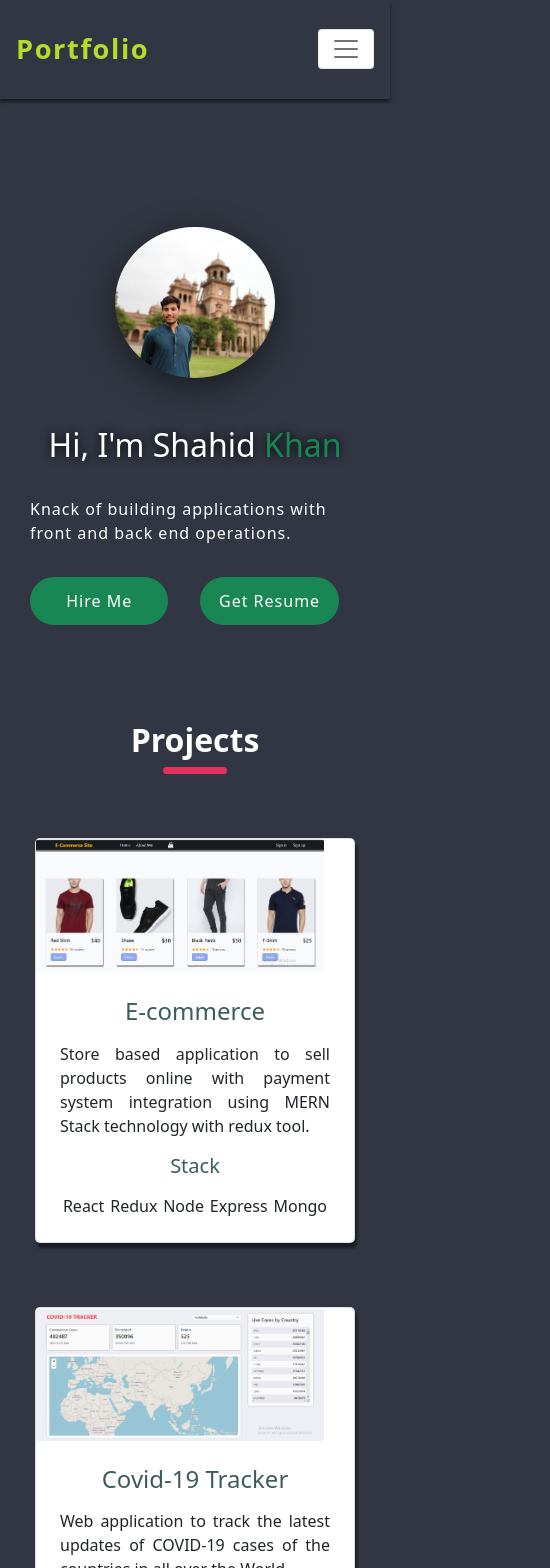
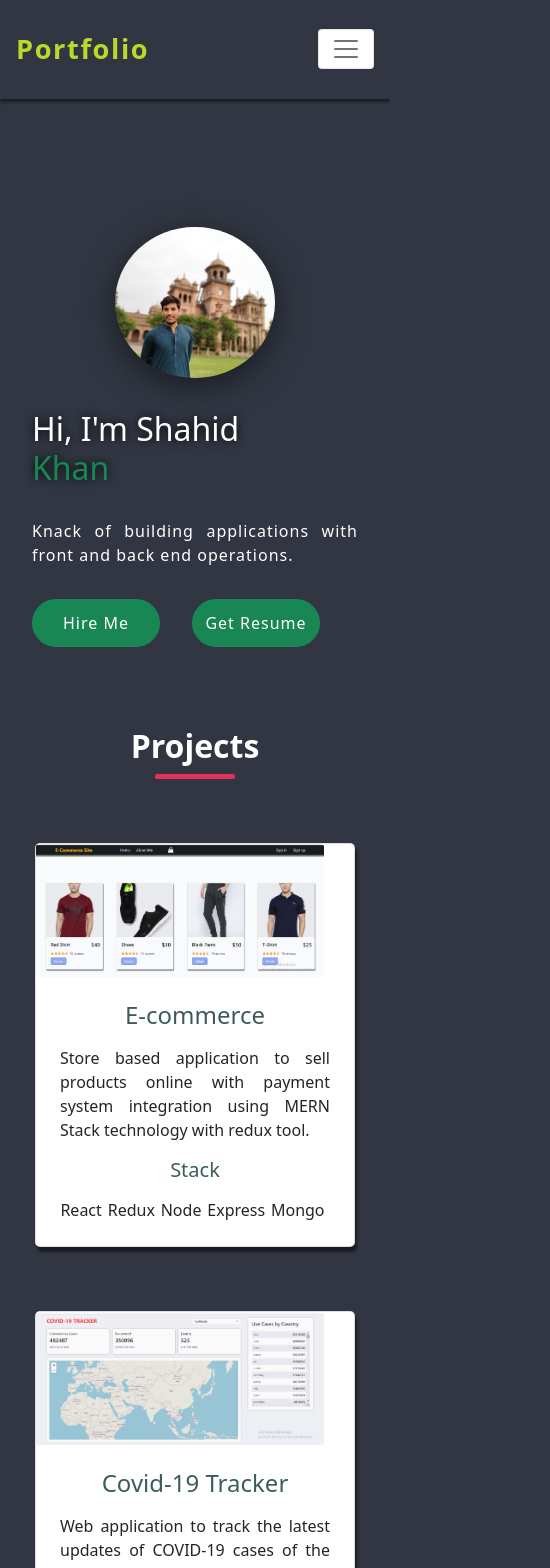
Before and after one commit to ShahidKhan3464/my-portfolio, a React (Create React App) app: page / in a window 390 px wide. Shown: the top 1568 px of the page, 550 px wide, since content can reach past the window. Built offline with nearby package versions, Linux system fonts and the light colour scheme.

Commit message:
phone approach

```diff
--- a/src/Style/PhoneStyle.css
+++ b/src/Style/PhoneStyle.css
@@ -28,7 +28,7 @@
 
     .icons a {
         margin: 0 !important;
-        font-size: 1.5rem !important;
+        font-size: 1.7rem !important;
     }
 
     /* Top */
@@ -38,9 +38,11 @@
 
     .Top-container {
         flex-direction: column-reverse;
+        margin: 0;
     }
 
     .Top-container-right {
+        width: 100%;
         margin: 0 auto;
     }
 
@@ -49,22 +51,28 @@
     }
 
     .Top-container-left {
-        width: 60%;
+        width: 100%;
         margin: 0 auto;
-        padding: 3rem;
+        padding: 2rem;
     }
 
     .Top-container-left h3 {
+        width: 18rem;
         font-size: 2rem;
-        text-align: center;
     }
 
     .Top-container-left p {
         font-size: 1rem;
+        text-align: justify;
     }
 
-    .Top-container-left button {
-        width: 40%;
+    .buttons {
+        display: flex;
+        width: 20rem;
+    }
+
+    .buttons button {
+        width: 8rem;
     }
 
     /* Projects */
@@ -88,24 +96,27 @@
         text-align: justify;
     }
 
+    .card-tags span {
+        padding-right: 5px;
+    }
+
     /* About */
     .about h1 {
         font-size: 2rem;
     }
 
     .about p {
-        width: 100%;
+        width: 97%;
         margin: 1rem 0.5rem;
         padding: 1.5rem;
     }
 
-    /* .about h4 {
-        margin: 3rem 1rem 0 1rem;
-    } */
+    .skill {
+        margin: 1rem 1rem;
+    }
 
-    .skill {
-        width: 24rem;
-        margin: 1rem 1rem;
+    .skill .skill-item {
+        letter-spacing: 0.4px !important;
     }
 
     /* Contact */
@@ -130,6 +141,10 @@
         border-radius: 0 0 5px 5px;
     }
 
+    form button {
+        width: 50%;
+    }
+
     /* Footer */
     .footer p {
         font-size: 0.6rem;
@@ -138,7 +153,8 @@
 
     /* Underline */
     .Underline {
-        width: 4rem;
+        width: 5rem;
+        height: 5px;
         margin-top: 0.5rem;
     }
 }
--- a/src/components/utils.js
+++ b/src/components/utils.js
@@ -12,7 +12,7 @@ export const projects = [
         title: 'Covid-19 Tracker',
         description: 'Web application to track the latest updates of COVID-19 cases of the countries in all over the World.',
         image: 'Projects/2.png',
-        tags: ['Javascript', 'React', 'Diseases.sh API'],
+        tags: ['Javascript', 'React', 'Diseases API'],
     },
 
     {
@@ -28,13 +28,13 @@ export const projects = [
         title: 'Weather App',
         description: 'Web application to display the real-time weather information of the city based on the user\'s given location.',
         image: 'Projects/4.png',
-        tags: ['Javascript', 'React', 'Open Weather API'],
+        tags: ['Javascript', 'React', 'Weather API'],
     }
 ]
 
 export const skills = [
     'Full Stack Web Development',
-    'Frontend design via various frameworks',
+    'Various Frontend design frameworks',
     'Javascript and React',
     'Redux for state management',
     'Backend development using Node.js',
```
